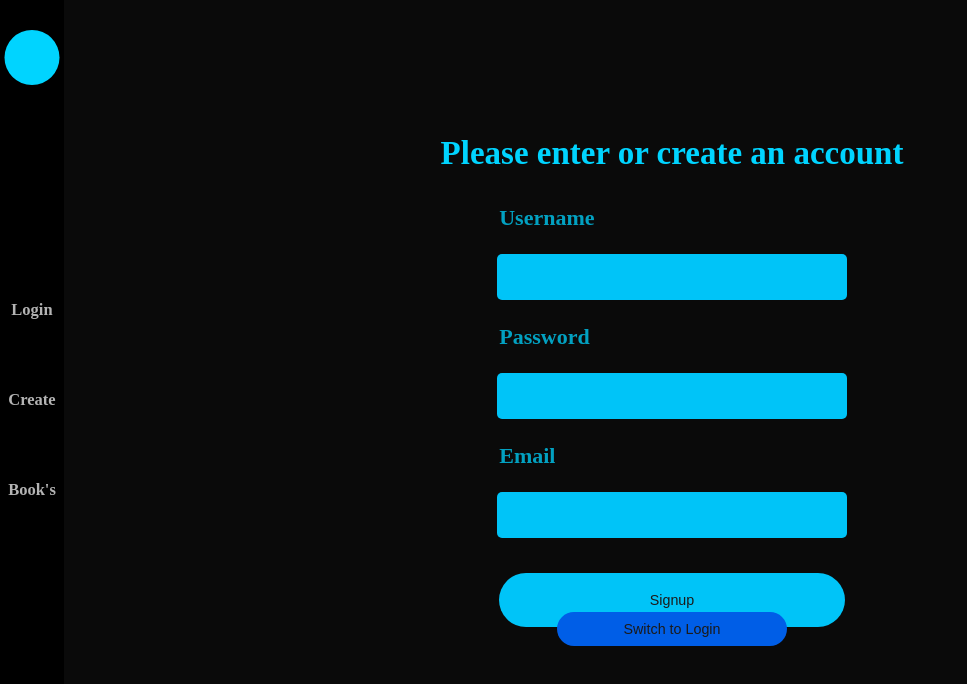
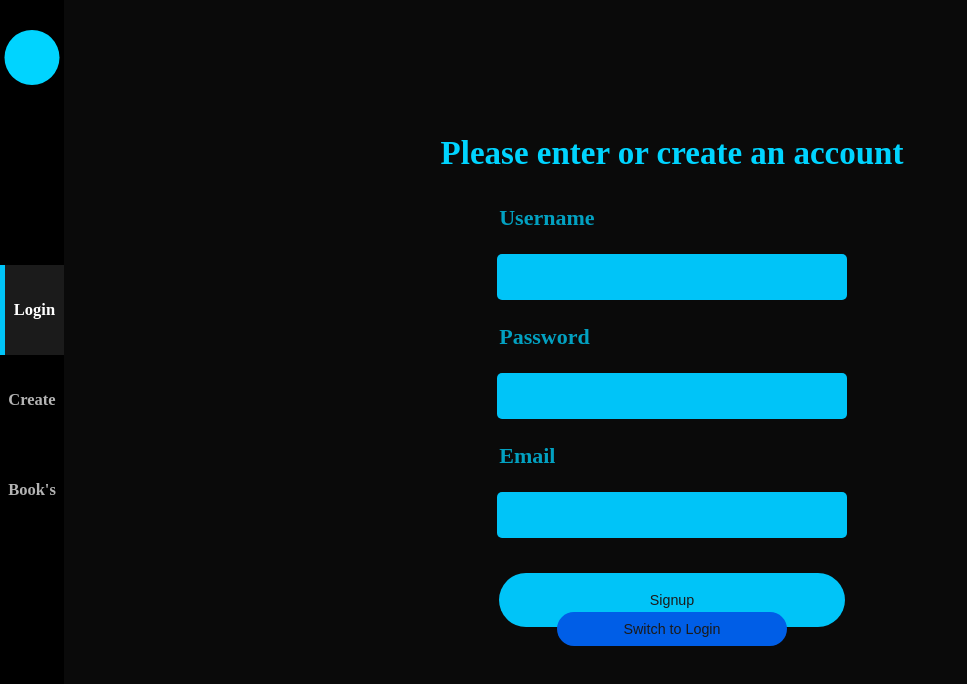
Before and after one commit to TheHeartstriker/BookApp, a React (Vite) app in the folder BookMapp/: page / in a window 1280 px wide. Shown: the top 684 px of the page, without its empty margins (0-967 px from the left). Built offline with nearby package versions, Linux system fonts and the light colour scheme.

Commit message:
Last fix 'probably'
Fixed the icon not highlighting

```diff
--- a/BookMapp/src/pages/Nav/Nav.jsx
+++ b/BookMapp/src/pages/Nav/Nav.jsx
@@ -10,9 +10,7 @@ function Nav() {
       <div className="NavContent">
         {/* Login */}
         <div
-          className={`NavIcon ${
-            location.pathname === "/login" ? "Active" : ""
-          }`}
+          className={`NavIcon ${location.pathname === "/" ? "Active" : ""}`}
           onClick={() => navigate("/")}
         >
           <h1>Login</h1>
```
